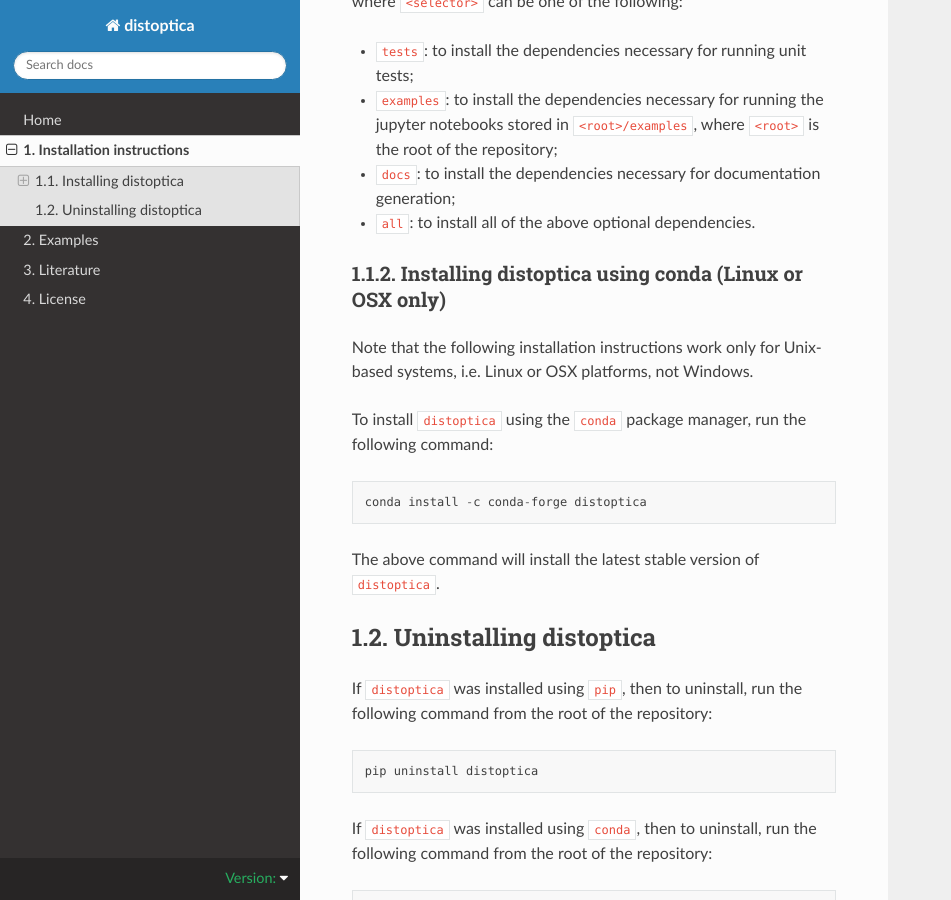
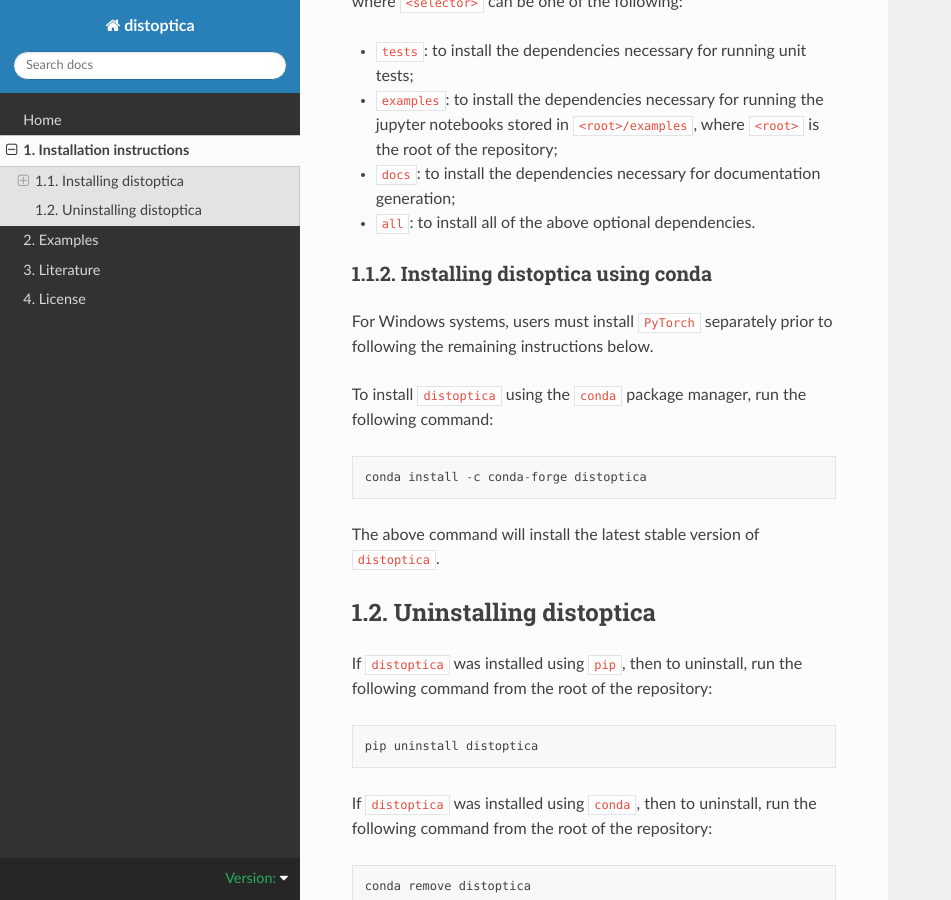
Before and after one commit to mrfitzpa/distoptica, a Sphinx documentation site: the page built from docs/INSTALL.rst, in a window 1280 px wide and 900 px high, scrolled down 1319 px. Shown: the whole window, without its empty margins (0-951 px from the left). Built offline with Sphinx 7.4.7 and the Read the Docs theme 3.1.0, drawn with Linux system fonts in a browser that asks for light colours; pages that are not in the unit, such as notebooks, are missing from menus; the version number could not be read and is left out.

Commit message:
Updated the conda installation instructions.

```diff
--- a/docs/INSTALL.rst
+++ b/docs/INSTALL.rst
@@ -56,11 +56,11 @@ where ``<selector>`` can be one of the following:
 * ``docs``: to install the dependencies necessary for documentation generation;
 * ``all``: to install all of the above optional dependencies.
 
-Installing distoptica using conda (Linux or OSX only)
-~~~~~~~~~~~~~~~~~~~~~~~~~~~~~~~~~~~~~~~~~~~~~~~~~~~~~
+Installing distoptica using conda
+~~~~~~~~~~~~~~~~~~~~~~~~~~~~~~~~~
 
-Note that the following installation instructions work only for Unix-based
-systems, i.e. Linux or OSX platforms, not Windows.
+For Windows systems, users must install ``PyTorch`` separately prior to
+following the remaining instructions below.
 
 To install ``distoptica`` using the ``conda`` package manager, run the following
 command::
```
